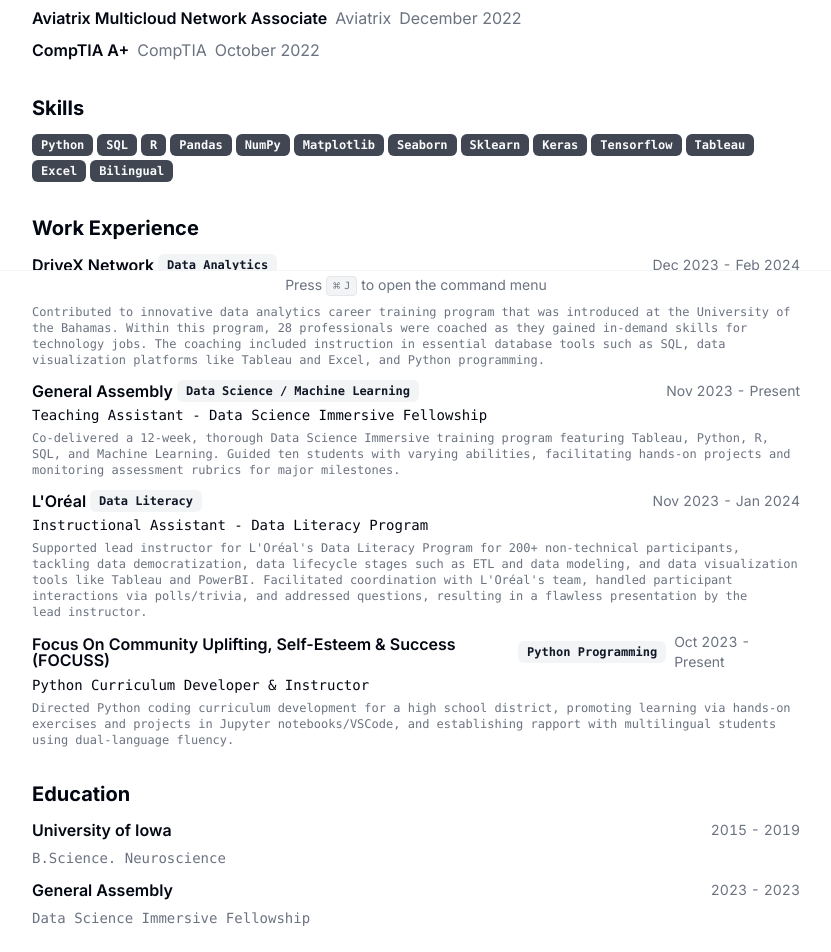
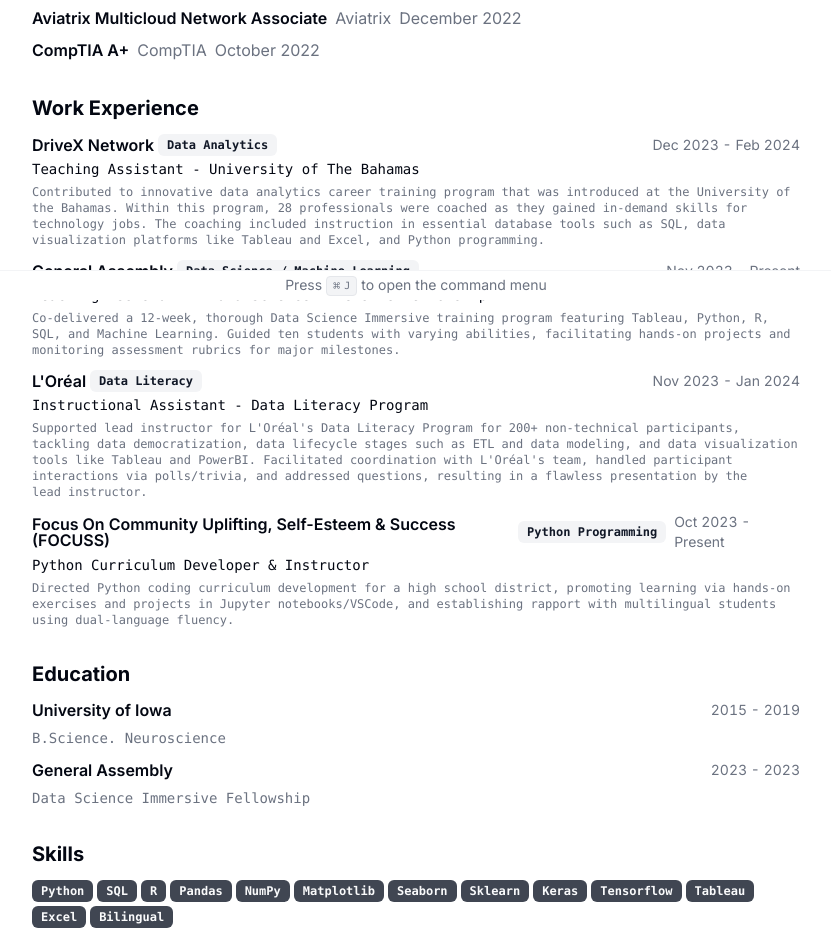
Before and after one commit to bryan-ortiz0/resume-nextjs, a Next.js app: page / in a window 1280 px wide. Shown: the part 500-1452 px from the top of the page, without its empty margins (224-1055 px from the left). Built offline with nearby package versions, Linux system fonts and the light colour scheme.

Commit message:
reformatted and added certs

```diff
--- a/src/app/page.tsx
+++ b/src/app/page.tsx
@@ -93,15 +93,6 @@
         </Section>
 
         <Section>
-          <h2 className="text-xl font-bold">Skills</h2>
-          <div className="flex flex-wrap gap-1">
-            {RESUME_DATA.skills.map((skill) => {
-              return <Badge key={skill}>{skill}</Badge>;
-            })}
-          </div>
-        </Section>
-
-        <Section>
           <h2 className="text-xl font-bold">Work Experience</h2>
           {RESUME_DATA.work.map((work) => {
             return (
@@ -163,6 +154,15 @@
           })}
         </Section>
 
+        <Section>
+          <h2 className="text-xl font-bold">Skills</h2>
+          <div className="flex flex-wrap gap-1">
+            {RESUME_DATA.skills.map((skill) => {
+              return <Badge key={skill}>{skill}</Badge>;
+            })}
+          </div>
+        </Section>
+
         <Section className="print-force-new-page scroll-mb-16">
           <h2 className="text-xl font-bold">Projects</h2>
           <div className="-mx-3 grid grid-cols-1 gap-3 print:grid-cols-1 print:gap-2 md:grid-cols-1 lg:grid-cols-1">
```
Also changed, not shown: src/app/.ipynb_checkpoints/page-checkpoint.tsx.
